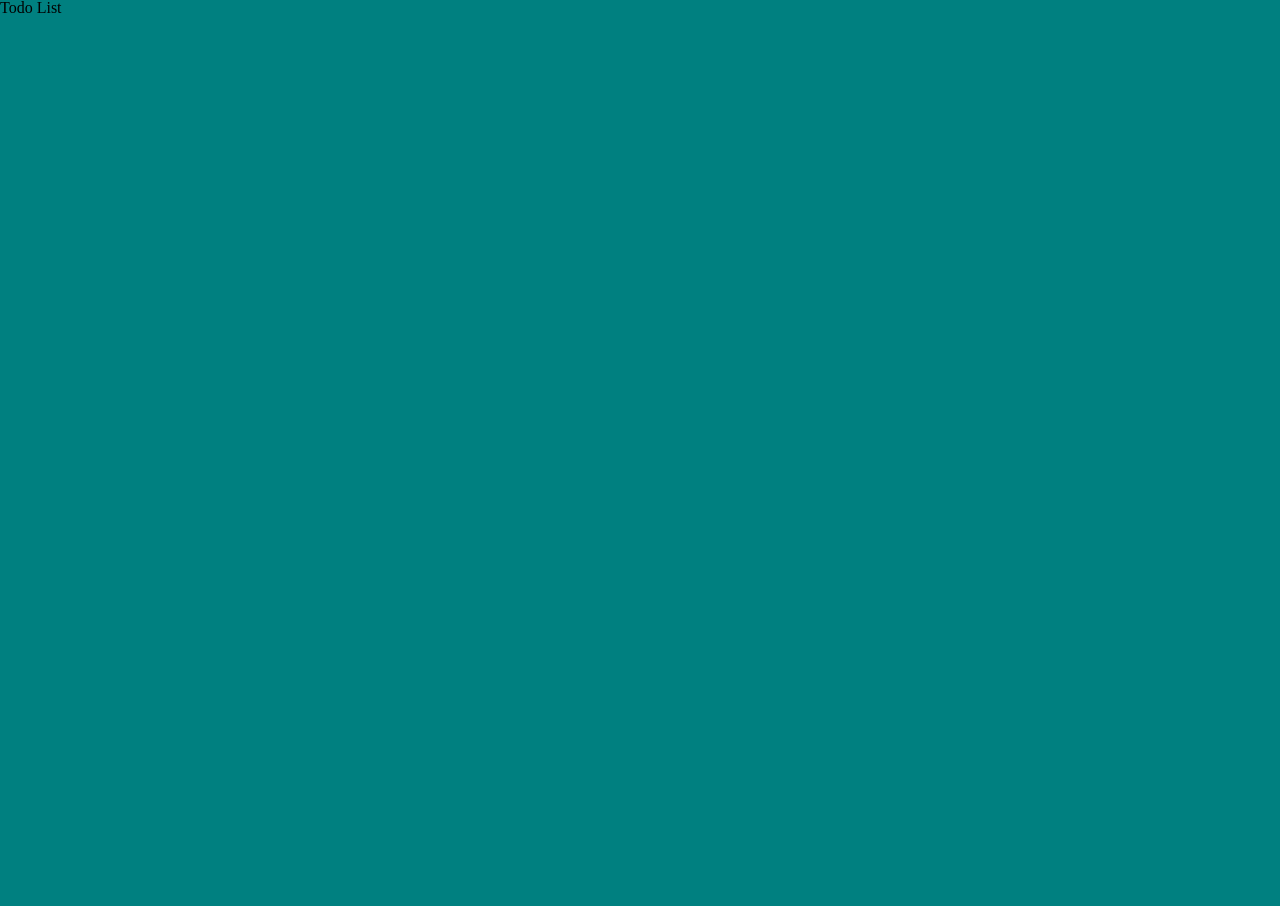
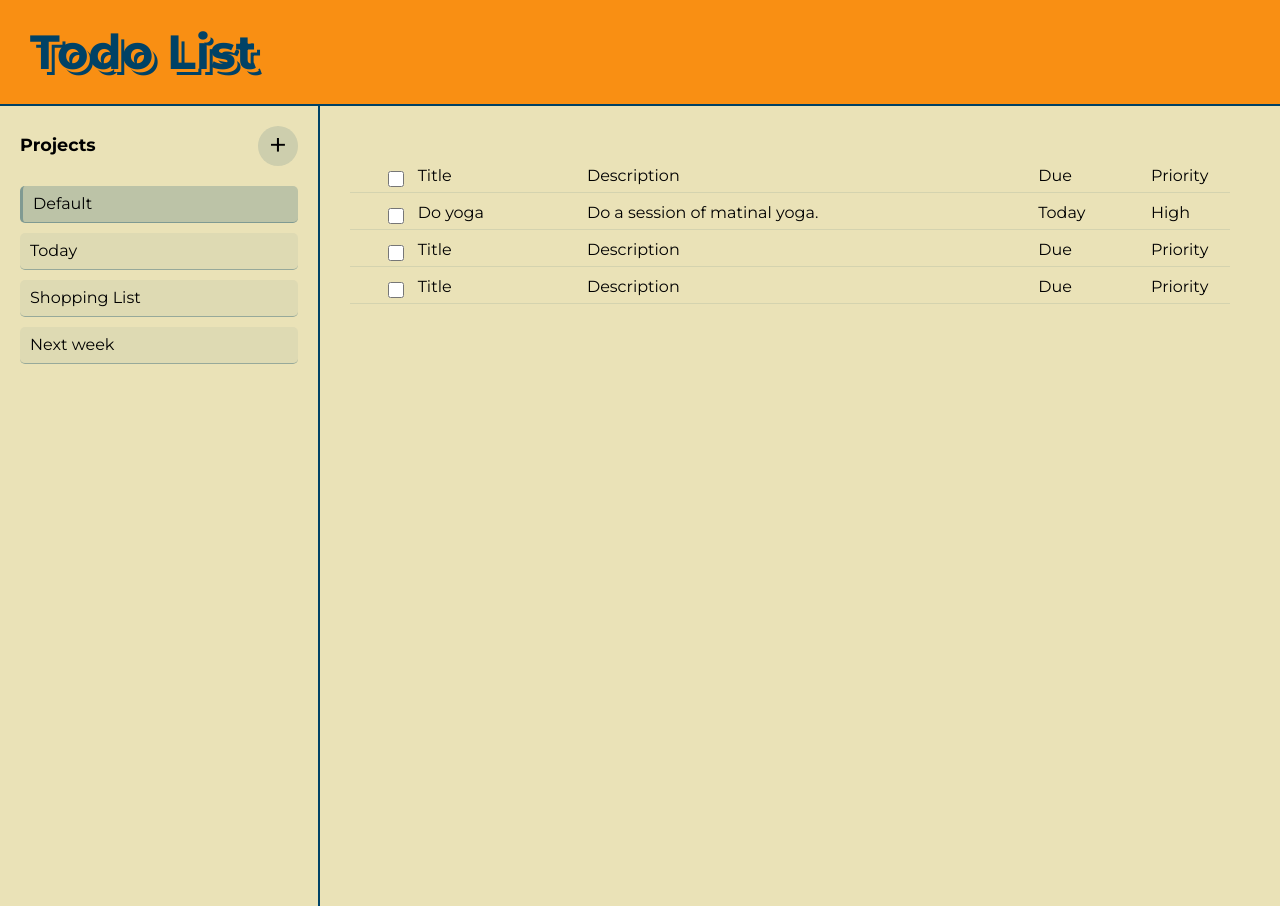
Before and after one commit to Javier-rn/todo-list, a website built with webpack: page dist/index.html in a window 1280 px wide. Before the commit the page ends 800 px from the top, so only its background shows below. Built offline with Linux system fonts and the light colour scheme.

Commit message:
Create style for folders menu and tasks

```diff
--- /dev/null
+++ b/src/createTodo.js
@@ -0,0 +1,14 @@
+class CreateTodo {
+  constructor(title, description, dueDate, priority) {
+    this.title = title;
+    this.description = description;
+    this.dueDate = dueDate;
+    this.priority = priority;
+  }
+
+  format() {
+    console.log(`Title: ${this.title}. Description: ${this.description}`);
+  }
+}
+
+export { CreateTodo };
--- a/src/index.js
+++ b/src/index.js
@@ -1,4 +1,13 @@
 import './reset.css';
 import './style.css';
 
-console.log('heyyyy');
+import { CreateTodo } from './createTodo.js';
+
+const newTodo1 = new CreateTodo(
+  'Hacer yoga',
+  'Hoy hay que hacer yoga jeje',
+  'hoy',
+  'high'
+);
+
+console.log(newTodo1.format());
--- a/src/style.css
+++ b/src/style.css
@@ -1,3 +1,120 @@
+@font-face {
+  font-family: 'Montserrat';
+  src: url(Montserrat-VariableFont_wght.ttf);
+}
+
 body {
-  background-color: teal;
+  font-family: 'Montserrat', sans-serif;
 }
+
+.main-content {
+  display: grid;
+  grid-template-columns: 1fr 3fr;
+}
+
+header {
+  background-color: #f98f13;
+  font-weight: bold;
+  height: 13vh;
+  display: flex;
+  align-items: center;
+  border-bottom: 2px solid #004266;
+}
+
+header h1 {
+  color: #004266;
+  margin-left: 30px;
+  font-size: 3em;
+  text-shadow: 3px 3px 0px #f98f13, 6px 6px 0px #004266;
+}
+
+nav {
+  background-color: #eae2b7;
+  height: 100vh;
+  border-right: 2px solid #004266;
+}
+nav .nav-header {
+  display: flex;
+  flex-direction: row;
+  justify-content: space-between;
+}
+
+nav .nav-header button,
+nav button {
+  transform: scale(2);
+  background-color: #75928f41;
+  color: inherit;
+  border: none;
+  width: 20px;
+  height: 20px;
+  border-radius: 50%;
+  padding: 0;
+  font: inherit;
+  cursor: pointer;
+  outline: inherit;
+  margin-right: 10px;
+}
+
+nav p {
+  font-weight: bold;
+  font-size: 1.1em;
+}
+
+nav ul {
+  margin: 30px 0;
+}
+
+nav ul li {
+  margin: 10px 0;
+  padding: 10px 10px;
+  border-bottom: 1px solid #00426651;
+  border-radius: 5px;
+  background-color: #75928f1a;
+  cursor: pointer;
+  user-select: none;
+}
+
+nav ul li:active {
+  border: none;
+}
+
+.active {
+  background-color: #75928f63;
+  border-left: 3px solid #00426651;
+}
+
+/* nav ul li:last-child {
+  border: none;
+} */
+
+.nav-content {
+  margin: 30px 20px;
+}
+
+.todos {
+  background-color: #eae2b7;
+  height: 100vh;
+}
+
+.todos-content {
+  margin: 60px 50px 60px 30px;
+  height: 70%;
+}
+
+input[type='checkbox'] {
+  display: inline;
+  width: 16px;
+  height: 16px;
+}
+
+.row {
+  padding: 2px 0;
+  margin: 10px 0;
+  display: grid;
+  grid-template-columns: 0.3fr 0.3fr 1.5fr 4fr 1fr 0.7fr;
+  border-bottom: 1px solid #00426618;
+}
+
+.remove {
+  visibility: hidden;
+}
--- a/webpack.config.js
+++ b/webpack.config.js
@@ -12,6 +12,10 @@ module.exports = {
         test: /\.css$/i,
         use: ['style-loader', 'css-loader'],
       },
+      {
+        test: /\.(woff|woff2|eot|ttf|otf)$/i,
+        type: 'asset/resource',
+      },
     ],
   },
 };
```
Also changed, not shown: dist/3faa3eef13649db02044.ttf (added), dist/index.html, dist/main.js, src/Montserrat-VariableFont_wght.ttf (added), 2 other files.
